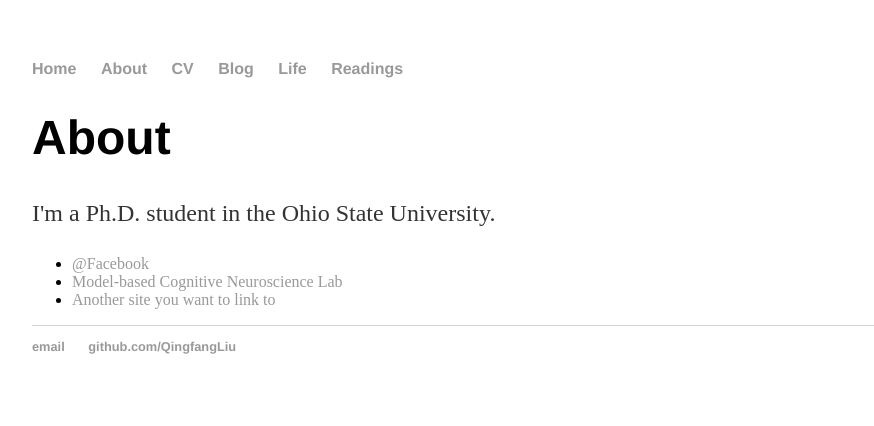
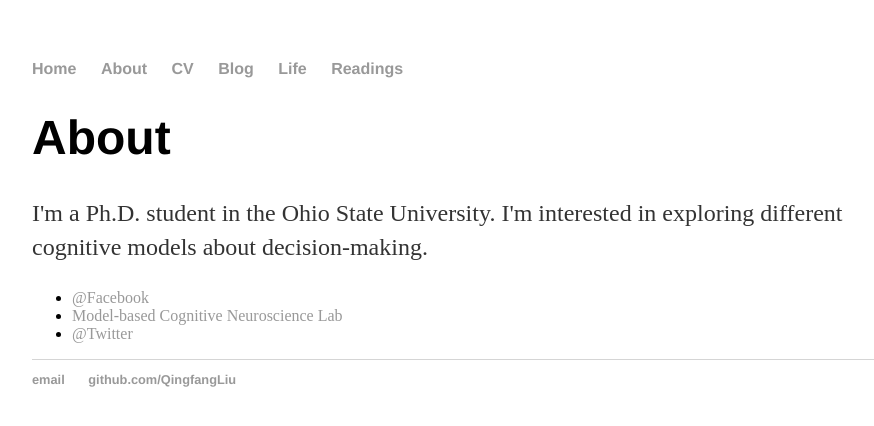
Before and after one commit to QingfangLiu/qingfangliu.github.io, a Jekyll site: the page built from about/index.html, in a window 1280 px wide. Shown: the top 426 px of the page, without its empty margins (160-1034 px from the left). Built offline with Jekyll 4.4.1, drawn with Linux system fonts in a browser that asks for light colours.

Commit message:
Update index.html

```diff
--- a/about/index.html
+++ b/about/index.html
@@ -5,11 +5,13 @@ title: About Qingfang Liu
 
 		<div class="about">
 			<h1>About</h1>
-			<p>I'm a Ph.D. student in the Ohio State University. </p>
+			<p>I'm a Ph.D. student in the Ohio State University.
+		 	   I'm interested in exploring different cognitive models about decision-making.
+			</p>
 
 			<ul class="contacts">
 				<li><a href="https://www.facebook.com/AshleyQingfangLiu">@Facebook</a></li>
 				<li><a href="https://turner-mbcn.com/">Model-based Cognitive Neuroscience Lab</a></li>
-				<li><a href="#">Another site you want to link to</a></li>
+				<li><a href="https://twitter.com/qingfangAshley">@Twitter</a></li>
 				</ul>
 		</div>
```
